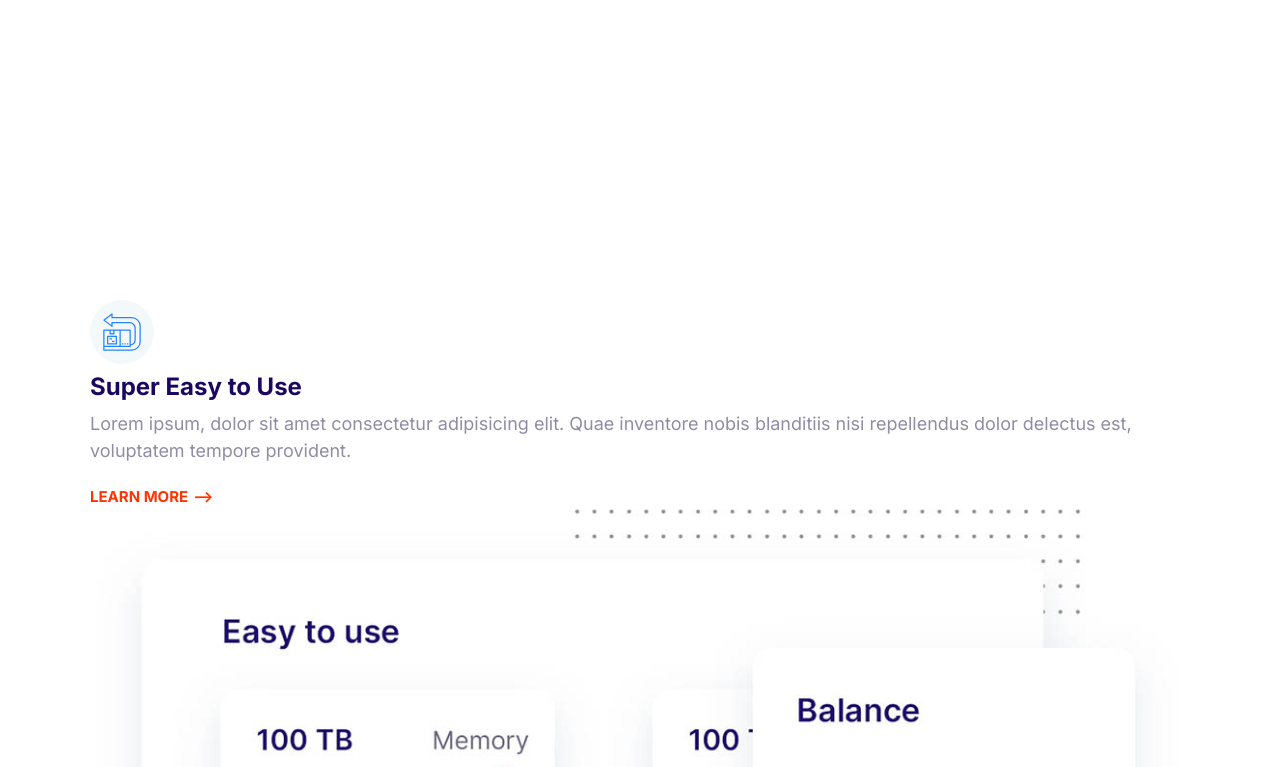
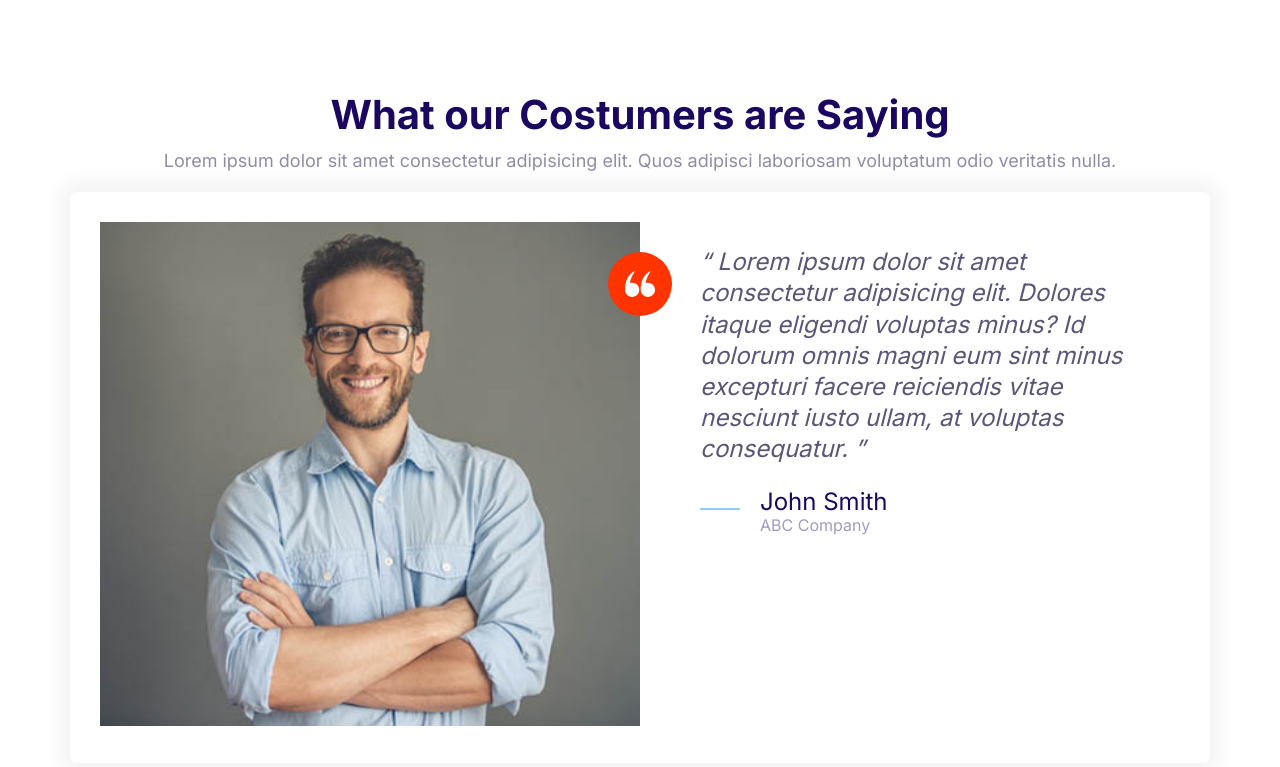
Before and after one commit to BartlomiejWerc/Moshify, a plain HTML site: page index.html in a window 1280 px wide. Shown: the top 767 px of the page. Drawn offline with Linux system fonts and the light colour scheme.

Commit message:
TestimonialBlocks

```diff
--- a/index.html
+++ b/index.html
@@ -14,89 +14,53 @@
     <link rel="stylesheet" href="../css/styles.css" />
   </head>
   <body>
-<section class="block container">
-  <article class="grid grid--1x2 feature"></article>
-  <div>
-    <span class="icon-container">
-      <svg class="icon icon--primary">
-        <use xlink:href="images/sprite.svg#easy"></use>
-      </svg>
-    </span>
-    <h3 class="feature__heading">Super Easy to Use</h3>
-    <p>
-      Lorem ipsum, dolor sit amet consectetur adipisicing elit. Quae
-      inventore nobis blanditiis nisi repellendus dolor delectus est,
-      voluptatem tempore provident.
-    </p>
-    <a href="#" class="link-arrow">Learn More</a>
-  </div>
-  <picture>
-    <source
-      type="images/webp"
-      srcset="images/easy.webp 1x, images/easy@2x.webp 2x"
-    />
-    <source
-      type="images/jpg"
-      srcset="images/easy.jpg 1x, images/easy@2x.jpg 2x"
-    />
-    <img class="feature__image" src="images/easy@2x.jpg" alt="" />
-  </picture>
-</article>
-<article class="grid grid--1x2 feature"></article>
-      <div class="feature__content">
-        <span class="icon-container">
-          <svg class="icon icon--primary">
-            <use xlink:href="images/sprite.svg#easy"></use>
-          </svg>
-        </span>
-        <h3 class="feature__heading">Super Easy to Use</h3>
+    <section class="block">
+      <header class="block__header">
+        <h2>What our Costumers are Saying</h2>
         <p>
-          Lorem ipsum, dolor sit amet consectetur adipisicing elit. Quae
-          inventore nobis blanditiis nisi repellendus dolor delectus est,
-          voluptatem tempore provident.
+          Lorem ipsum dolor sit amet consectetur adipisicing elit. Quos adipisci
+          laboriosam voluptatum odio veritatis nulla.
         </p>
-        <a href="#" class="link-arrow">Learn More</a>
+      </header>
+      <div class="container">
+        <div class="card testimonial">
+          <div class="grid grid--1x2">
+            <div class="testimonial__image">
+              <img
+                src="images/testimonial.jpg"
+                alt="A happy, smiling customer"
+              />
+              <span class="icon-container icon-container--accent">
+                <svg class="icon icon--white icon--small">
+                  <use xlink:href="images/sprite.svg#quotes"></use>
+                </svg>
+              </span>
+            </div>
+            <blockquote class="quote">
+              <p class="quote__text">
+                Lorem ipsum dolor sit amet consectetur adipisicing elit. Dolores
+                itaque eligendi voluptas minus? Id dolorum omnis magni eum sint
+                minus excepturi facere reiciendis vitae nesciunt iusto ullam, at
+                voluptas consequatur.
+              </p>
+              <footer>
+                <div class="media">
+                  <div class="media__image">
+                    <svg class="icon icon--primary quote__line">
+                      <use xlink:href="images/sprite.svg#line"></use>
+                    </svg>
+                  </div>
+                  <div class="media__body">
+                    <h3 class="media__title quote__author">John Smith</h3>
+                    <p class="quote__organization">ABC Company</p>
+                  </div>
+                </div>
+              </footer>
+            </blockquote>
+          </div>
+        </div>
       </div>
-      <picture>
-        <source
-          type="images/webp"
-          srcset="images/easy.webp 1x, images/easy@2x.webp 2x"
-        />
-        <source
-          type="images/jpg"
-          srcset="images/easy.jpg 1x, images/easy@2x.jpg 2x"
-        />
-        <img class="feature__image" src="images/easy@2x.jpg" alt="" />
-      </picture>
-    </article>
-    <article class="grid grid--1x2 feature"></article>
-      <div>
-        <span class="icon-container">
-          <svg class="icon icon--primary">
-            <use xlink:href="images/sprite.svg#easy"></use>
-          </svg>
-        </span>
-        <h3 class="feature__heading">Super Easy to Use</h3>
-        <p>
-          Lorem ipsum, dolor sit amet consectetur adipisicing elit. Quae
-          inventore nobis blanditiis nisi repellendus dolor delectus est,
-          voluptatem tempore provident.
-        </p>
-        <a href="#" class="link-arrow">Learn More</a>
-      </div>
-      <picture>
-        <source
-          type="images/webp"
-          srcset="images/easy.webp 1x, images/easy@2x.webp 2x"
-        />
-        <source
-          type="images/jpg"
-          srcset="images/easy.jpg 1x, images/easy@2x.jpg 2x"
-        />
-        <img class="feature__image" src="images/easy@2x.jpg" alt="" />
-      </picture>
-    </article>
-</section>
+    </section>
     <script src="js/main.js"></script>
   </body>
 </html>
```
Also changed, not shown: components/featuresblock.html (added, +84 -0 lines), components/testimonialblock.html (added, +44 -0 lines).
